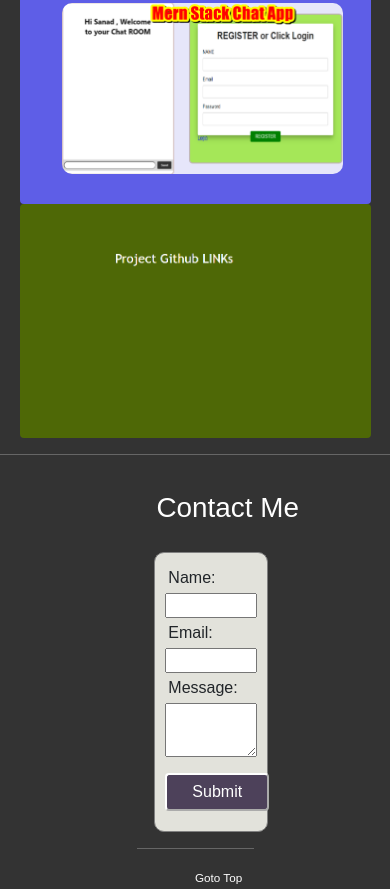
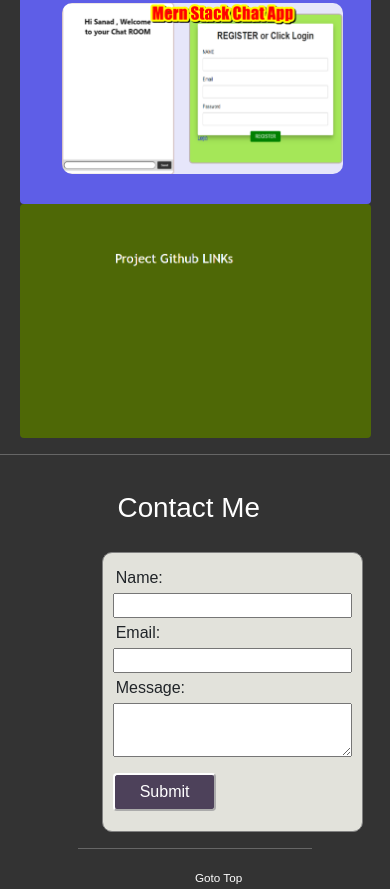
Before and after one commit to sanadtm/Sanad-Thapa--Home-PAge, a plain HTML site: page index.html in a window 390 px wide. Shown: the part 1700-2589 px from the top of the page. Drawn offline with nearby package versions, Linux system fonts and the light colour scheme.

Commit message:
Added space in the about us for mobile support

```diff
--- a/css/contact.css
+++ b/css/contact.css
@@ -1,15 +1,14 @@
 .contact {
 	margin: auto;
-  width: 30%;
+	width: 30%;
 
-  padding: 0px;
+	padding: 0px;
 }
 input {
 	width: 100%;
 	height: 25px;
 }
 form {
-
 	padding: 20px;
 	height: 280px;
 	padding: 0px;
@@ -61,3 +60,11 @@
 .btn {
 	background-color: #003c64;
 }
+@media (max-width: 415px) {
+.contact {
+	margin: auto;
+	width: 60%;
+
+	padding: 0px;
+}
+}
```
